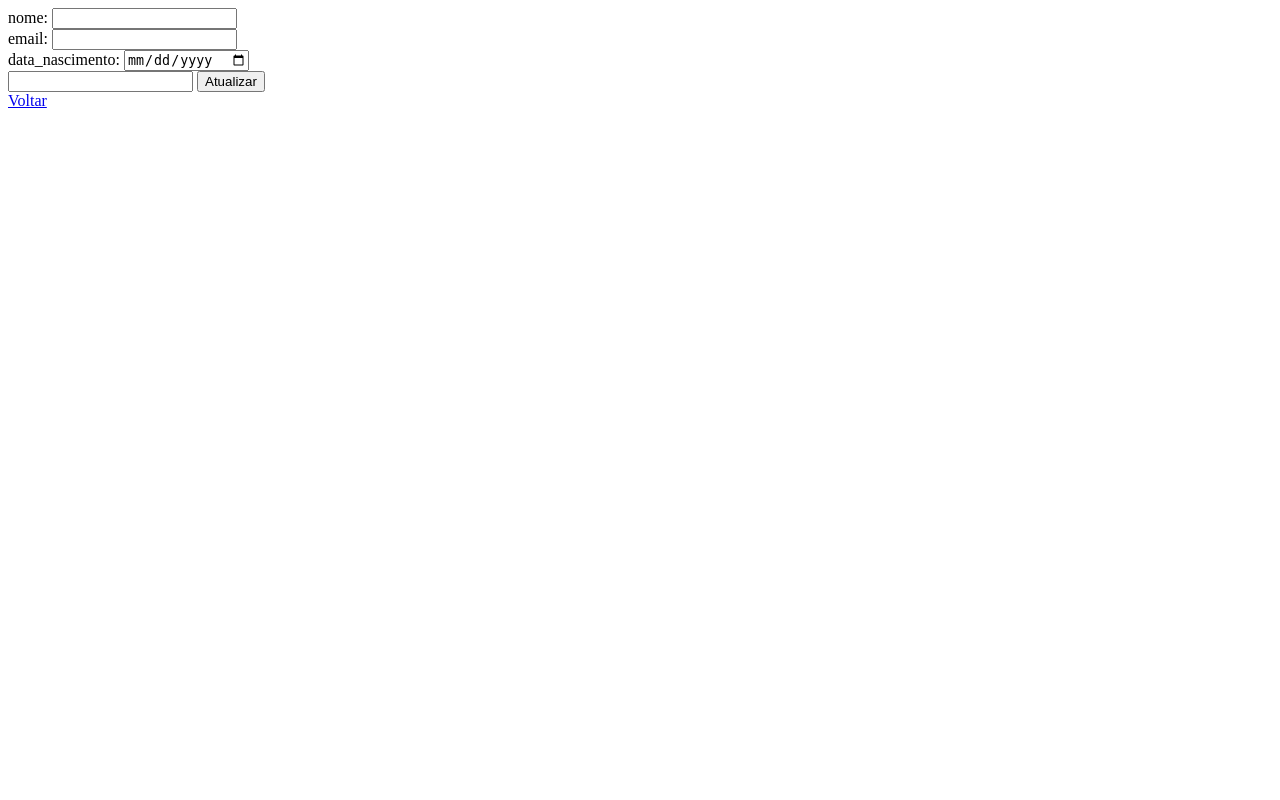
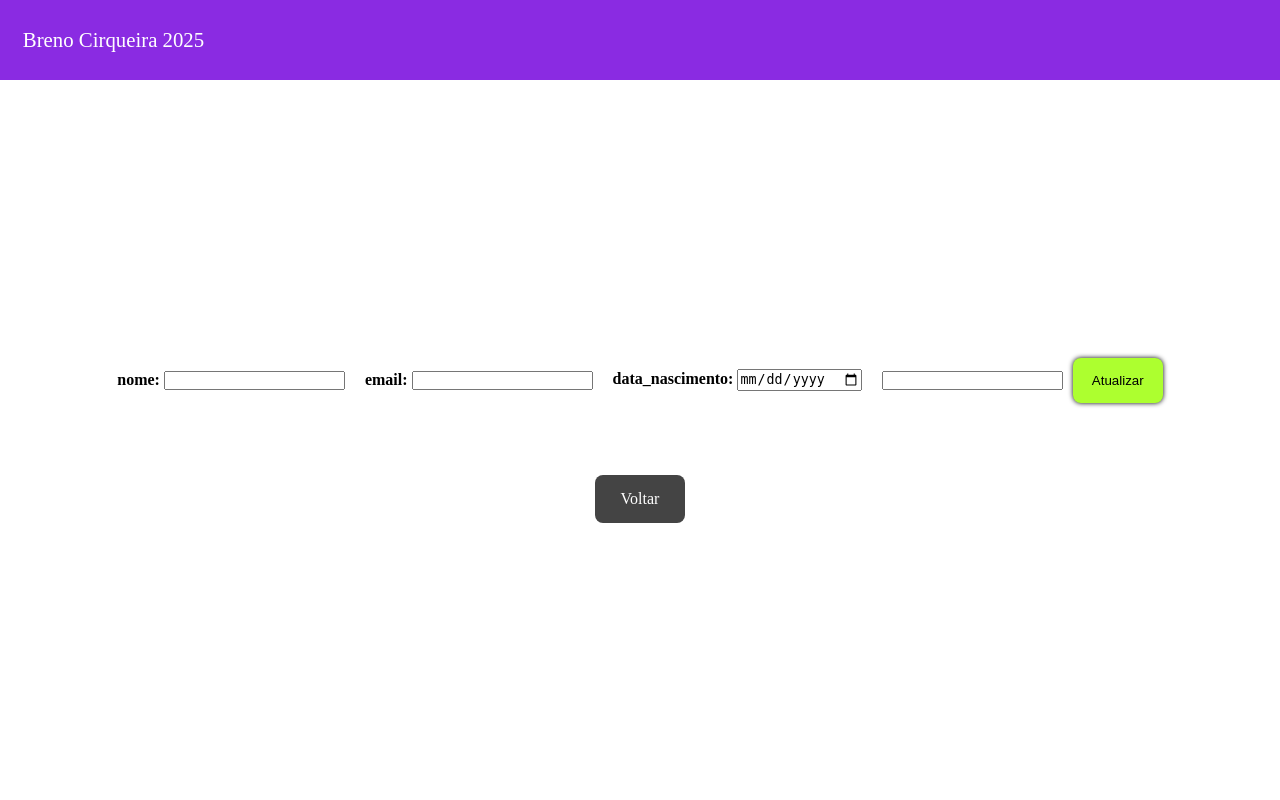
Before and after one commit to BrenoCirqueira/Crud-simples, a PHP site: page /view/atualizarUsuario.php in a window 1280 px wide. Run offline with PHP 8.4, Linux system fonts and the light colour scheme; data that the repository does not hold is empty; some libraries are stand-ins or nearby versions.

Commit message:
Add files via upload

```diff
--- a/assets/css/usuarioCriado.css
+++ b/assets/css/usuarioCriado.css
@@ -38,3 +38,23 @@ a{
     border: 0px;
     color: white;
 }
+
+#formularioAtualizar{
+    display: flex;
+    flex-direction: row;
+    align-items: center;
+    gap: 10px;
+    label{
+        font-weight: bold;
+    }
+    button{
+        text-decoration: none;
+        padding: 15px;
+        background-color: greenyellow;
+        width: 90px;
+        border-radius: 8px;
+        box-shadow: 0px 0px 5px;
+        border: 0px;
+        color: black;
+    };
+}
--- a/view/atualizarUsuario.php
+++ b/view/atualizarUsuario.php
@@ -4,24 +4,40 @@
     <meta charset="UTF-8">
     <meta name="viewport" content="width=device-width, initial-scale=1.0">
     <title>Document</title>
+    <link rel="stylesheet" href="../assets//css/usuarioCriado.css">
+    <link
+    href="https://cdn.jsdelivr.net/npm/remixicon@4.7.0/fonts/remixicon.css"
+    rel="stylesheet"
+/>
 </head>
 <body>
-    <form action="./usuarioAtualizado.php" method="POST">
+    <header><i class="ri-php-fill"></i><p id="logo">Breno Cirqueira 2025</p></header>
+    <main>
+        <form id="formularioAtualizar" action="./usuarioAtualizado.php" method="POST">
+            <div>
                 <label for="nome">nome: </label>
                 <input type="text" name="nome_usuario" id="nome" <?php echo "value=" . $_POST['nome_usuario']?>>
+            </div>
             <br>
+            <div>
                 <label for="email">email: </label>
-        <input type="text" name="email_usuario" id="email" <?php echo "value=" . $_POST["email_usuario"]?>>
+                <input type="text" name="email_usuario" id="email"  <?php echo "value=" . $_POST["email_usuario"]?>>
+            </div>
             <!-- <br>
             <label for="senha">senha: </label>
             <input type="password" name="senha_usuario" id="senha"> -->
             <br>
+            <div>
                 <label for="data_nascimento">data_nascimento: </label>
                 <input type="date" name="data_nascimento_usuario" id="data_nascimento" <?php echo "value=" . $_POST["data_nascimento_usuario"]?>>
+            </div>
             <br>
+            <div>
                 <input type="number" name="id_usuario" <?php echo "value=" . $_POST['id_usuario']?> hidden>
+            </div>
             <button>Atualizar</button>
         </form>
         <a href="javascript:history.go(-1)">Voltar</a>
+    </main>
 </body>
 </html>
```
Also changed, not shown: view/usuarioAtualizado.php (+18 -0 lines). Lines whose indentation alone changed are shown as unchanged.
